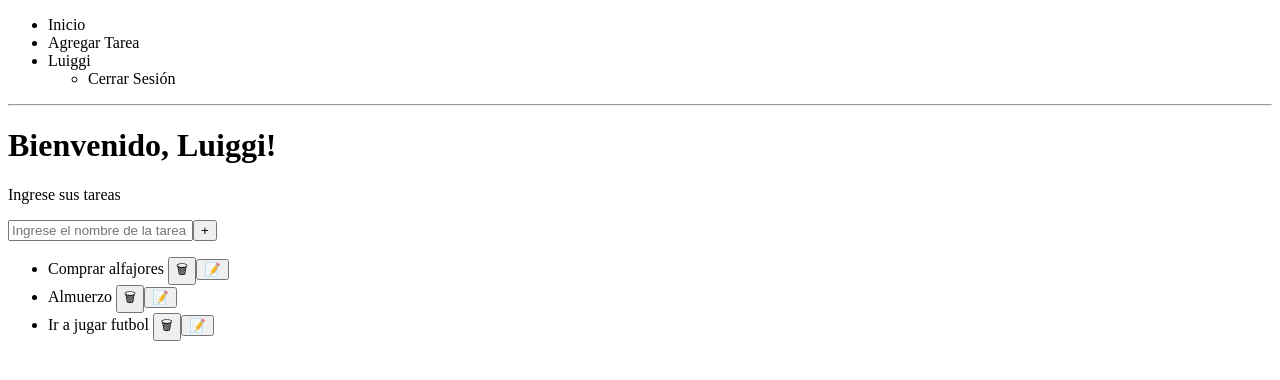
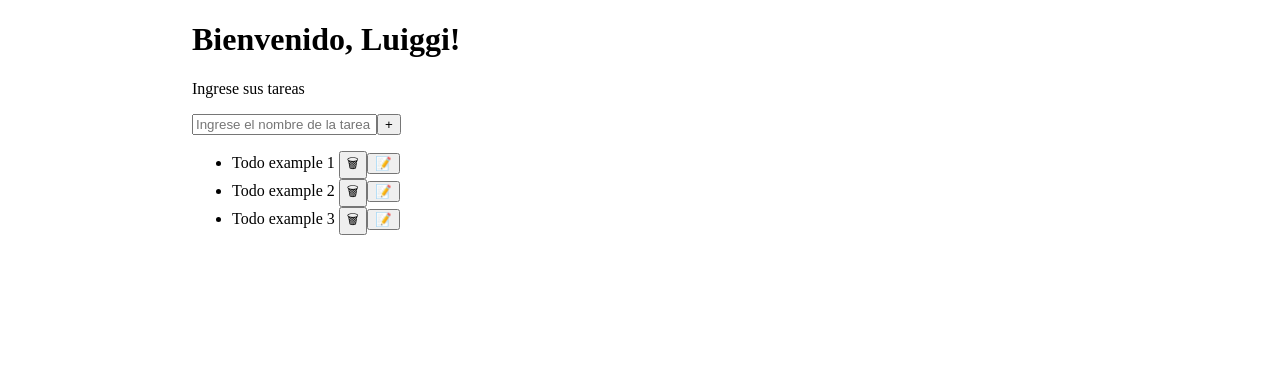
Before and after one commit to LuiggiPasacheL/Todo-list-vue, a Vue app: page / in a window 1280 px wide. Shown: the top 380 px of the page. Built offline with nearby package versions, Linux system fonts and the light colour scheme.

Commit message:
refactor: hide navbar

```diff
--- a/src/App.vue
+++ b/src/App.vue
@@ -19,15 +19,15 @@ export default {
       todos: [
         {
           id: 1,
-          name: 'Comprar alfajores'
+          name: 'Todo example 1'
         },
         {
           id: 2,
-          name: 'Almuerzo'
+          name: 'Todo example 2'
         },
         {
           id: 3,
-          name: 'Ir a jugar futbol'
+          name: 'Todo example 3'
         },
       ],
       user: 'Luiggi'
@@ -61,17 +61,22 @@ export default {
 </script>
 
 <template>
-  <header>
-    <NavBar :user="user" />
+  <header class="right">
+    <!-- <NavBar :user="user" /> -->
+    <Welcome :user="user"/>
   </header>
 
-  <main>
-    <Welcome :user="user" />
+  <main class="right">
     <TodoInput @add-todo="addTodo" />
     <TodoList @delete-todo="deleteTodo" @edit.todo="editTodo" :todos="todos" />
   </main>
 </template>
 
-<style scoped>
-
+<style>
+body {
+  margin: 0;
+}
+.right {
+  margin-left: 15%;
+}
 </style>
--- a/src/components/NavBar.vue
+++ b/src/components/NavBar.vue
@@ -17,10 +17,20 @@ export default {
                 <li>Cerrar Sesión</li>
             </ul>
         </ul>
-        <hr>
     </nav>
 </template>
 
-<style>
+<style scoped>
+nav {
+    background-color: rgba(0, 0, 0, 0.1);
+}
 
+ul {
+    list-style: none;
+    display: inline;
+}
+
+li {
+    display: inline;
+}
 </style>
```
